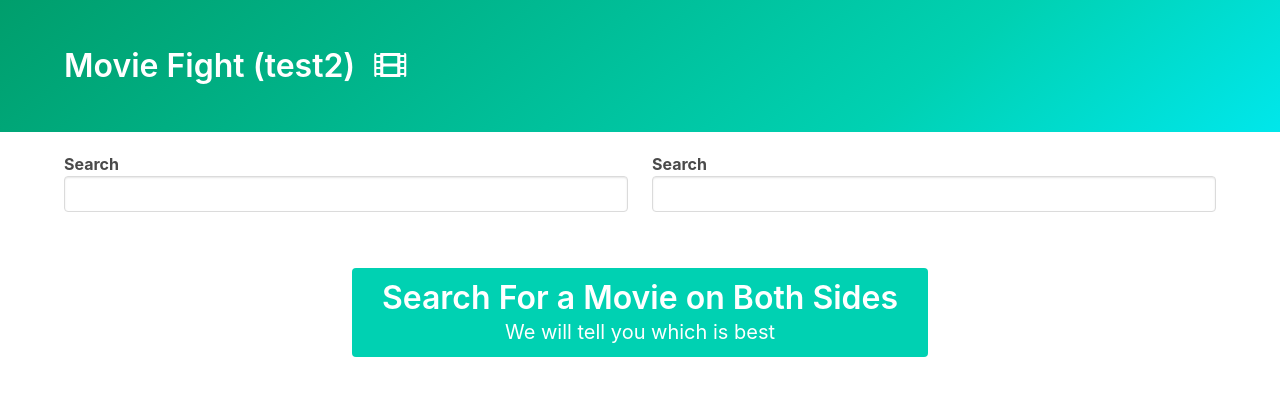
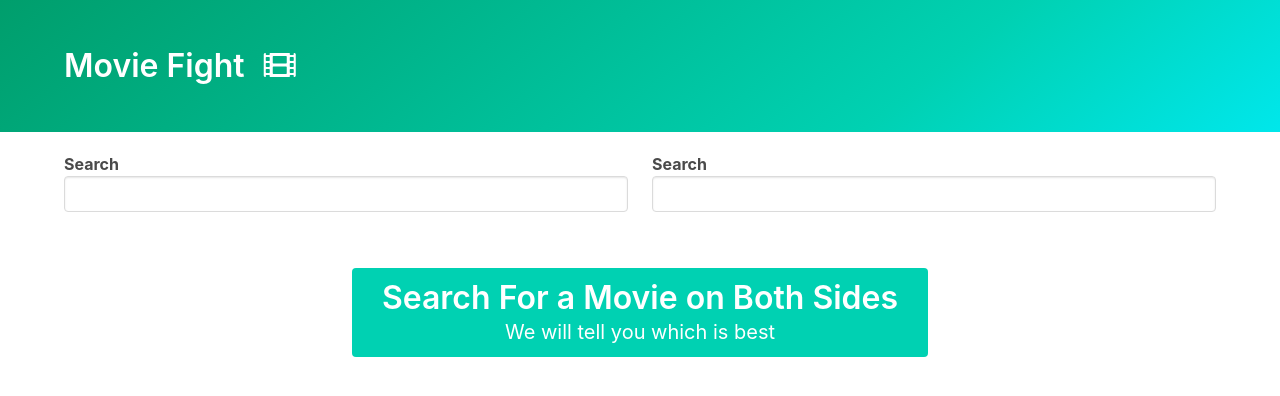
Before and after one commit to jmlongdev/movie-fight, a website built with Parcel: page index.html in a window 1280 px wide. Built offline with nearby package versions, Linux system fonts and the light colour scheme.

Commit message:
removed test

```diff
--- a/index.html
+++ b/index.html
@@ -25,7 +25,7 @@
       <div class="hero-body">
         <div class="container">
           <h1 class="title">
-            Movie Fight (test2)
+            Movie Fight
             <span class="icon">
               <i class="fas fa-film"></i>
             </span>
```
